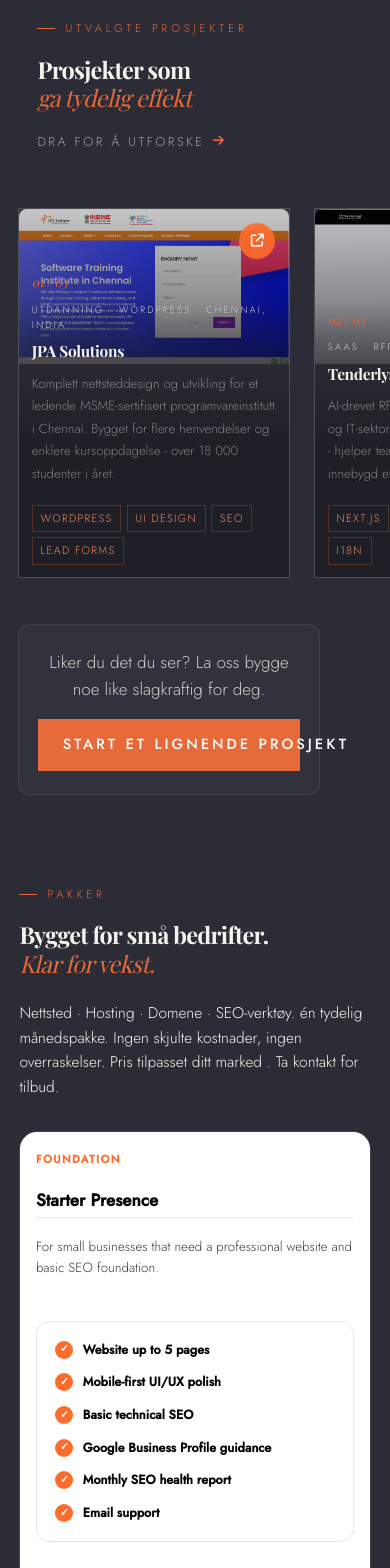
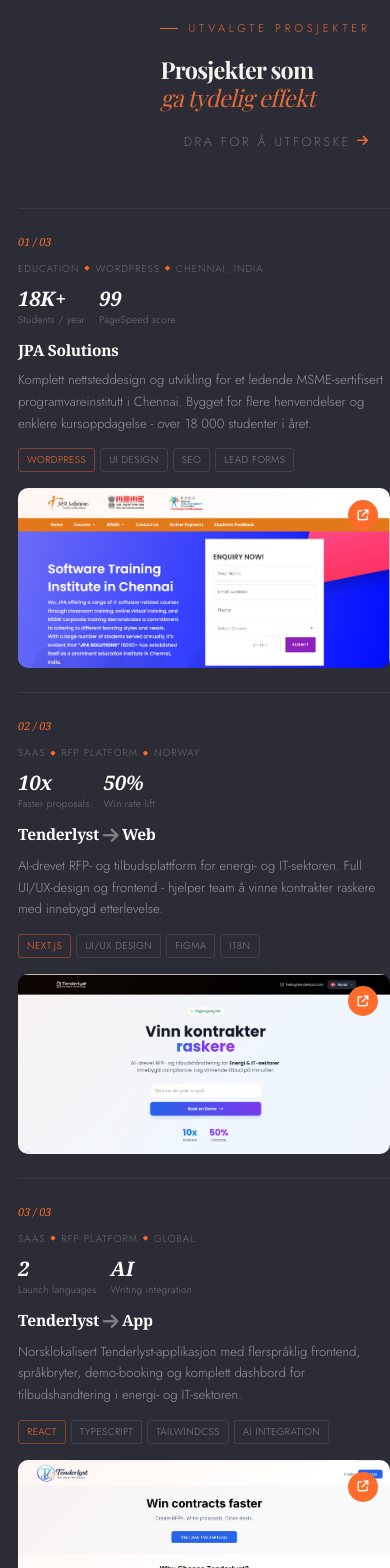
Before and after one commit to karthic2914/devndespro, a React (Vite) app: page / in a window 390 px wide. Shown: the part 1520-3088 px from the top of the page. Built offline with nearby package versions, Linux system fonts and the light colour scheme; a web font is replaced by a local one.

Commit message:
feat: work section redesigned to editorial rows (Design A)

```diff
--- a/src/App.jsx
+++ b/src/App.jsx
@@ -165,7 +165,7 @@ function App() {
         workLabel: 'Selected Work',
         workHeading: 'Projects that<br><em>moved the needle</em>',
         workHint: 'Drag to explore <i class="fa-solid fa-arrow-right" aria-hidden="true"></i>',
-        workCats: ['Education  ·  WordPress  ·  Chennai, India', 'SaaS  ·  RFP Platform  ·  Norway', 'SaaS  ·  RFP Platform  ·  Global'],
+        workCats: ['EDUCATION <i class="fa-solid fa-diamond" style="font-size:0.45em;color:#FF6B2B;vertical-align:middle;margin:0 4px"></i> WORDPRESS <i class="fa-solid fa-diamond" style="font-size:0.45em;color:#FF6B2B;vertical-align:middle;margin:0 4px"></i> CHENNAI, INDIA', 'SAAS <i class="fa-solid fa-diamond" style="font-size:0.45em;color:#FF6B2B;vertical-align:middle;margin:0 4px"></i> RFP PLATFORM <i class="fa-solid fa-diamond" style="font-size:0.45em;color:#FF6B2B;vertical-align:middle;margin:0 4px"></i> NORWAY', 'SAAS <i class="fa-solid fa-diamond" style="font-size:0.45em;color:#FF6B2B;vertical-align:middle;margin:0 4px"></i> RFP PLATFORM <i class="fa-solid fa-diamond" style="font-size:0.45em;color:#FF6B2B;vertical-align:middle;margin:0 4px"></i> GLOBAL'],
         workDescs: [
           'Full website design and development for a leading MSME-certified software training institute in Chennai. Built for enquiry conversion and course discovery - serving 18,000+ students annually.',
           'AI-powered RFP and proposal management platform for Energy & IT sectors. Full UI/UX design and frontend - helping teams win contracts faster with built-in compliance tooling.',
@@ -266,7 +266,7 @@ function App() {
         workLabel: 'Utvalgte Prosjekter',
         workHeading: 'Prosjekter som<br><em>ga tydelig effekt</em>',
         workHint: 'Dra for å utforske <i class="fa-solid fa-arrow-right" aria-hidden="true"></i>',
-        workCats: ['Utdanning  ·  WordPress  ·  Chennai, India', 'SaaS  ·  RFP-plattform  ·  Norge', 'SaaS  ·  RFP-plattform  ·  Globalt'],
+        workCats: ['UTDANNING <i class="fa-solid fa-diamond" style="font-size:0.45em;color:#FF6B2B;vertical-align:middle;margin:0 4px"></i> WORDPRESS <i class="fa-solid fa-diamond" style="font-size:0.45em;color:#FF6B2B;vertical-align:middle;margin:0 4px"></i> CHENNAI, INDIA', 'SAAS <i class="fa-solid fa-diamond" style="font-size:0.45em;color:#FF6B2B;vertical-align:middle;margin:0 4px"></i> RFP-PLATTFORM <i class="fa-solid fa-diamond" style="font-size:0.45em;color:#FF6B2B;vertical-align:middle;margin:0 4px"></i> NORGE', 'SAAS <i class="fa-solid fa-diamond" style="font-size:0.45em;color:#FF6B2B;vertical-align:middle;margin:0 4px"></i> RFP-PLATTFORM <i class="fa-solid fa-diamond" style="font-size:0.45em;color:#FF6B2B;vertical-align:middle;margin:0 4px"></i> GLOBALT'],
         workDescs: [
           'Komplett nettsteddesign og utvikling for et ledende MSME-sertifisert programvareinstitutt i Chennai. Bygget for flere henvendelser og enklere kursoppdagelse - over 18 000 studenter i året.',
           'AI-drevet RFP- og tilbudsplattform for energi- og IT-sektoren. Full UI/UX-design og frontend - hjelper team å vinne kontrakter raskere med innebygd etterlevelse.',
@@ -495,7 +495,7 @@ function App() {
       setText('#work .s-label', section.workLabel);
       setHtml('#work .s-h', section.workHeading);
       setHtml('#work .work-scroll-hint', section.workHint);
-      setTextList('#work .wcard-cat', section.workCats);
+      document.querySelectorAll('#work .wcard-cat').forEach((el, i) => { if (section.workCats[i] !== undefined) el.innerHTML = section.workCats[i]; });
       setTextList('#work .wcard-desc', section.workDescs);
       setText('#work .work-cta-text', section.workCtaText);
       setText('#work .work-cta .btn-main', section.workCtaBtn);
--- a/src/template.html
+++ b/src/template.html
@@ -930,83 +930,197 @@
 </section>
 
 <!-- WORK  &middot;  HORIZONTAL SCROLL -->
+<!-- WORK  ·  EDITORIAL ROWS — Design A -->
 <section id="work">
+
+  <style id="work-editorial-css">
+  .work-head{padding:0 0 40px;display:flex;justify-content:space-between;align-items:flex-end}
+  .work-scroll-hint{font-size:12px;color:rgba(255,255,255,.3);display:flex;align-items:center;gap:6px;align-self:flex-end}
+
+  /* Row layout */
+  .work-rows{display:flex;flex-direction:column;gap:0}
+  .wrow{display:grid;grid-template-columns:1fr 1.45fr;gap:0;border-top:1px solid rgba(255,255,255,.07);padding:32px 0;align-items:center;cursor:pointer;transition:background .25s,padding-left .25s;text-decoration:none}
+  .wrow:last-child{border-bottom:1px solid rgba(255,255,255,.07)}
+  .wrow:hover{background:rgba(255,255,255,.02);padding-left:10px}
+
+  /* Left column */
+  .wrow-left{padding-right:36px}
+  .wrow-num{font-size:11px;font-style:italic;color:#FF6B2B;font-family:Georgia,serif;margin-bottom:10px}
+  .wrow-cat{font-size:10px;letter-spacing:.1em;text-transform:uppercase;color:rgba(255,255,255,.3);margin-bottom:12px;display:flex;align-items:center;gap:5px;flex-wrap:wrap}
+  .wrow-cat i{font-size:5px;color:#FF6B2B}
+  .wrow-metrics{display:flex;gap:20px;margin-bottom:14px}
+  .wrow-metric-val{font-size:24px;font-weight:700;color:#fff;font-family:Georgia,serif;font-style:italic;line-height:1}
+  .wrow-metric-lbl{font-size:10px;color:rgba(255,255,255,.35);margin-top:3px;letter-spacing:.03em}
+  .wrow-title{font-size:28px;font-weight:700;color:#fff;font-family:Georgia,serif;line-height:1.15;margin-bottom:10px}
+  .wrow-title i{font-size:18px;opacity:.4;vertical-align:middle}
+  .wrow-desc{font-size:13px;color:rgba(255,255,255,.5);line-height:1.65;margin-bottom:14px}
+  .wrow-tags{display:flex;gap:5px;flex-wrap:wrap}
+  .wrow-tag{font-size:10px;padding:3px 8px;border:1px solid rgba(255,255,255,.1);border-radius:3px;color:rgba(255,255,255,.4);text-transform:uppercase;letter-spacing:.04em;transition:border-color .2s,color .2s}
+  .wrow-tag.accent{border-color:rgba(255,107,43,.4);color:#FF6B2B}
+  .wrow:hover .wrow-tag.accent{border-color:#FF6B2B}
+
+  /* Right column — image */
+  .wrow-right{position:relative;height:200px;border-radius:10px;overflow:hidden;flex-shrink:0}
+  .wrow-img{width:100%;height:100%;object-fit:cover;object-position:top center;display:block;transition:transform .5s ease}
+  .wrow:hover .wrow-img{transform:scale(1.04)}
+  .wrow-img-overlay{position:absolute;inset:0;background:linear-gradient(135deg,rgba(255,107,43,.06),transparent 60%);transition:opacity .3s}
+  .wrow:hover .wrow-img-overlay{opacity:1.5}
+  .wrow-visit{position:absolute;top:12px;right:12px;width:30px;height:30px;background:#FF6B2B;border-radius:50%;display:flex;align-items:center;justify-content:center;color:#fff;font-size:11px;opacity:0;transform:translateY(-4px) scale(.9);transition:opacity .25s,transform .25s;z-index:2}
+  .wrow:hover .wrow-visit{opacity:1;transform:translateY(0) scale(1)}
+  @media(hover:none){.wrow-visit{opacity:1;transform:none}}
+
+  /* CTA */
+  .work-cta{display:flex;align-items:center;justify-content:space-between;gap:2rem;margin-top:3rem;padding:2rem 2.5rem;border:1px solid rgba(255,255,255,.08);border-radius:12px;background:rgba(255,255,255,.03)}
+  .work-cta-text{font-size:1.1rem;opacity:.8;max-width:480px;margin:0}
+
+  /* Mobile */
+  @media(max-width:767px){
+    .wrow{grid-template-columns:1fr;gap:16px;padding:24px 0}
+    .wrow:hover{padding-left:0}
+    .wrow-left{padding-right:0}
+    .wrow-right{height:180px}
+    .wrow-title{font-size:22px}
+    .wrow-metrics{gap:14px}
+    .wrow-metric-val{font-size:20px}
+    .work-cta{flex-direction:column;text-align:center;padding:1.5rem}
+    .work-cta-text{max-width:100%}
+  }
+  </style>
+
   <div class="work-head rv">
     <div>
       <div class="s-label">Selected Work</div>
       <h2 class="s-h">Projects that<br><em>moved the needle</em></h2>
     </div>
-    <div class="work-scroll-hint">Drag to explore <i class="fa-solid fa-arrow-right" aria-hidden="true"></i></div>
+    <div class="work-scroll-hint" data-i18n="work.hint">3 projects</div>
   </div>
-  <div class="hscroll" id="hscroll">
-    <div class="wcard wcard--img">
-      <div class="wcard-img-wrap">
-        <img src="/images/work-jpa.png" alt="JPA Solutions website" class="wcard-img" loading="lazy" width="1771" height="1035" decoding="async">
-        <div class="wcard-img-overlay"></div>
-        <a href="https://www.jpasolutions.in" target="_blank" rel="noopener" class="wcard-visit" aria-label="Visit JPA Solutions">
-          <i class="fa-solid fa-arrow-up-right-from-square"></i>
-        </a>
+
+  <div class="work-rows">
+
+    <!-- 01 JPA Solutions -->
+    <a href="https://www.jpasolutions.in" target="_blank" rel="noopener" class="wrow rv">
+      <div class="wrow-left">
+        <div class="wrow-num">01 / 03</div>
+        <div class="wrow-cat">
+          <span class="wrow-cat-education">Education</span>
+          <i class="fa-solid fa-diamond" aria-hidden="true"></i>
+          <span class="wrow-cat-wordpress">WordPress</span>
+          <i class="fa-solid fa-diamond" aria-hidden="true"></i>
+          <span class="wrow-cat-india">Chennai, India</span>
+        </div>
+        <div class="wrow-metrics">
+          <div>
+            <div class="wrow-metric-val">18K+</div>
+            <div class="wrow-metric-lbl">Students / year</div>
+          </div>
+          <div>
+            <div class="wrow-metric-val">99</div>
+            <div class="wrow-metric-lbl">PageSpeed score</div>
+          </div>
+        </div>
+        <div class="wrow-title wcard-title">JPA Solutions</div>
+        <div class="wrow-desc wcard-desc">Full website design and development for a leading MSME-certified software training institute in Chennai. Built for enquiry conversion and course discovery — serving 18,000+ students annually.</div>
+        <div class="wrow-tags">
+          <span class="wrow-tag accent">WordPress</span>
+          <span class="wrow-tag">UI Design</span>
+          <span class="wrow-tag">SEO</span>
+          <span class="wrow-tag">Lead Forms</span>
+        </div>
       </div>
-      <div class="wcard-info">
-        <div class="wcard-num">01 / 03</div>
-        <div class="wcard-cat">Education  &middot;  WordPress  &middot;  Chennai, India</div>
-        <div class="wcard-title">JPA Solutions</div>
-        <div class="wcard-desc">Full website design and development for a leading MSME-certified software training institute in Chennai. Built for enquiry conversion and course discovery  &middot;  serving 18,000+ students annually.</div>
-        <div class="wcard-chips">
-          <div class="wchip">WordPress</div>
-          <div class="wchip">UI Design</div>
-          <div class="wchip">SEO</div>
-          <div class="wchip">Lead Forms</div>
-        </div>
+      <div class="wrow-right">
+        <img src="/images/work-jpa.png" alt="JPA Solutions website" class="wrow-img" loading="lazy" width="1771" height="1035" decoding="async">
+        <div class="wrow-img-overlay"></div>
+        <span class="wrow-visit" aria-label="Visit JPA Solutions">
+          <i class="fa-solid fa-arrow-up-right-from-square" aria-hidden="true"></i>
+        </span>
       </div>
-    </div>
-    <div class="wcard wcard--img">
-      <div class="wcard-img-wrap">
-        <img src="/images/work-tenderlyst-web.png" alt="Tenderlyst Norwegian web" class="wcard-img" loading="lazy" width="1876" height="1037" decoding="async">
-        <div class="wcard-img-overlay"></div>
-        <a href="https://www.tenderlyst.com/" target="_blank" rel="noopener" class="wcard-visit" aria-label="Visit Tenderlyst">
-          <i class="fa-solid fa-arrow-up-right-from-square"></i>
-        </a>
+    </a>
+
+    <!-- 02 Tenderlyst Web -->
+    <a href="https://www.tenderlyst.com/" target="_blank" rel="noopener" class="wrow rv">
+      <div class="wrow-left">
+        <div class="wrow-num">02 / 03</div>
+        <div class="wrow-cat">
+          <span class="wrow-cat-saas">SaaS</span>
+          <i class="fa-solid fa-diamond" aria-hidden="true"></i>
+          <span class="wrow-cat-rfp">RFP Platform</span>
+          <i class="fa-solid fa-diamond" aria-hidden="true"></i>
+          <span class="wrow-cat-norway">Norway</span>
+        </div>
+        <div class="wrow-metrics">
+          <div>
+            <div class="wrow-metric-val">10x</div>
+            <div class="wrow-metric-lbl">Faster proposals</div>
+          </div>
+          <div>
+            <div class="wrow-metric-val">50%</div>
+            <div class="wrow-metric-lbl">Win rate lift</div>
+          </div>
+        </div>
+        <div class="wrow-title wcard-title">Tenderlyst <i class="fa-solid fa-arrow-right" aria-hidden="true"></i> Web</div>
+        <div class="wrow-desc wcard-desc">AI-powered RFP and proposal management platform for Energy &amp; IT sectors. Full UI/UX design and frontend — helping teams win contracts faster with built-in compliance tooling.</div>
+        <div class="wrow-tags">
+          <span class="wrow-tag accent">Next.js</span>
+          <span class="wrow-tag">UI/UX Design</span>
+          <span class="wrow-tag">Figma</span>
+          <span class="wrow-tag">i18n</span>
+        </div>
       </div>
-      <div class="wcard-info">
-        <div class="wcard-num">02 / 03</div>
-        <div class="wcard-cat">SaaS  &middot;  RFP Platform  &middot;  Norway</div>
-        <div class="wcard-title">Tenderlyst <i class="fa-solid fa-arrow-right" style="font-size:0.6em;opacity:0.5;vertical-align:middle;margin:0 2px" aria-hidden="true"></i> Web</div>
-        <div class="wcard-desc">AI-powered RFP and proposal management platform for Energy &amp; IT sectors. Full UI/UX design and frontend  &middot;  helping teams win contracts faster with built-in compliance tooling.</div>
-        <div class="wcard-chips">
-          <div class="wchip">Next.js</div>
-          <div class="wchip">UI/UX Design</div>
-          <div class="wchip">Figma</div>
-          <div class="wchip">i18n</div>
-        </div>
+      <div class="wrow-right">
+        <img src="/images/work-tenderlyst-web.png" alt="Tenderlyst Norwegian web" class="wrow-img" loading="lazy" width="1876" height="1037" decoding="async">
+        <div class="wrow-img-overlay"></div>
+        <span class="wrow-visit" aria-label="Visit Tenderlyst">
+          <i class="fa-solid fa-arrow-up-right-from-square" aria-hidden="true"></i>
+        </span>
       </div>
-    </div>
-    <div class="wcard wcard--img">
-      <div class="wcard-img-wrap">
-        <img src="/images/work-tenderlyst-app.png" alt="Tenderlyst App" class="wcard-img" loading="lazy" width="1918" height="1022" decoding="async">
-        <div class="wcard-img-overlay"></div>
-        <a href="https://www.tenderlyst.com/" target="_blank" rel="noopener" class="wcard-visit" aria-label="Visit Tenderlyst App">
-          <i class="fa-solid fa-arrow-up-right-from-square"></i>
-        </a>
+    </a>
+
+    <!-- 03 Tenderlyst App -->
+    <a href="https://www.tenderlyst.com/" target="_blank" rel="noopener" class="wrow rv">
+      <div class="wrow-left">
+        <div class="wrow-num">03 / 03</div>
+        <div class="wrow-cat">
+          <span class="wrow-cat-saas">SaaS</span>
+          <i class="fa-solid fa-diamond" aria-hidden="true"></i>
+          <span class="wrow-cat-rfp">RFP Platform</span>
+          <i class="fa-solid fa-diamond" aria-hidden="true"></i>
+          <span class="wrow-cat-global">Global</span>
+        </div>
+        <div class="wrow-metrics">
+          <div>
+            <div class="wrow-metric-val">2</div>
+            <div class="wrow-metric-lbl">Launch languages</div>
+          </div>
+          <div>
+            <div class="wrow-metric-val">AI</div>
+            <div class="wrow-metric-lbl">Writing integration</div>
+          </div>
+        </div>
+        <div class="wrow-title wcard-title">Tenderlyst <i class="fa-solid fa-arrow-right" aria-hidden="true"></i> App</div>
+        <div class="wrow-desc wcard-desc">Norwegian-localised Tenderlyst application with multilingual frontend, language switcher, demo booking flow, and full proposal management dashboard for Energy &amp; IT sectors.</div>
+        <div class="wrow-tags">
+          <span class="wrow-tag accent">React</span>
+          <span class="wrow-tag">TypeScript</span>
+          <span class="wrow-tag">TailwindCSS</span>
+          <span class="wrow-tag">AI Integration</span>
+        </div>
       </div>
-      <div class="wcard-info">
-        <div class="wcard-num">03 / 03</div>
-        <div class="wcard-cat">SaaS  &middot;  RFP Platform  &middot;  Global</div>
-        <div class="wcard-title">Tenderlyst <i class="fa-solid fa-arrow-right" style="font-size:0.6em;opacity:0.5;vertical-align:middle;margin:0 2px" aria-hidden="true"></i> App</div>
-        <div class="wcard-desc">Norwegian-localised Tenderlyst application with multilingual frontend, language switcher, demo booking flow, and full proposal management dashboard for Energy &amp; IT sectors.</div>
-        <div class="wcard-chips">
-          <div class="wchip">React</div>
-          <div class="wchip">TypeScript</div>
-          <div class="wchip">TailwindCSS</div>
-          <div class="wchip">AI Integration</div>
-        </div>
+      <div class="wrow-right">
+        <img src="/images/work-tenderlyst-app.png" alt="Tenderlyst App" class="wrow-img" loading="lazy" width="1918" height="1022" decoding="async">
+        <div class="wrow-img-overlay"></div>
+        <span class="wrow-visit" aria-label="Visit Tenderlyst App">
+          <i class="fa-solid fa-arrow-up-right-from-square" aria-hidden="true"></i>
+        </span>
       </div>
-    </div>
+    </a>
+
   </div>
+
   <div class="work-cta rv">
     <p class="work-cta-text">Like what you see? Let's build something just as impactful for you.</p>
     <a href="#contact" class="btn-main">Start a Similar Project</a>
   </div>
+
 </section>
 
 <!-- PACKAGES -->
```
